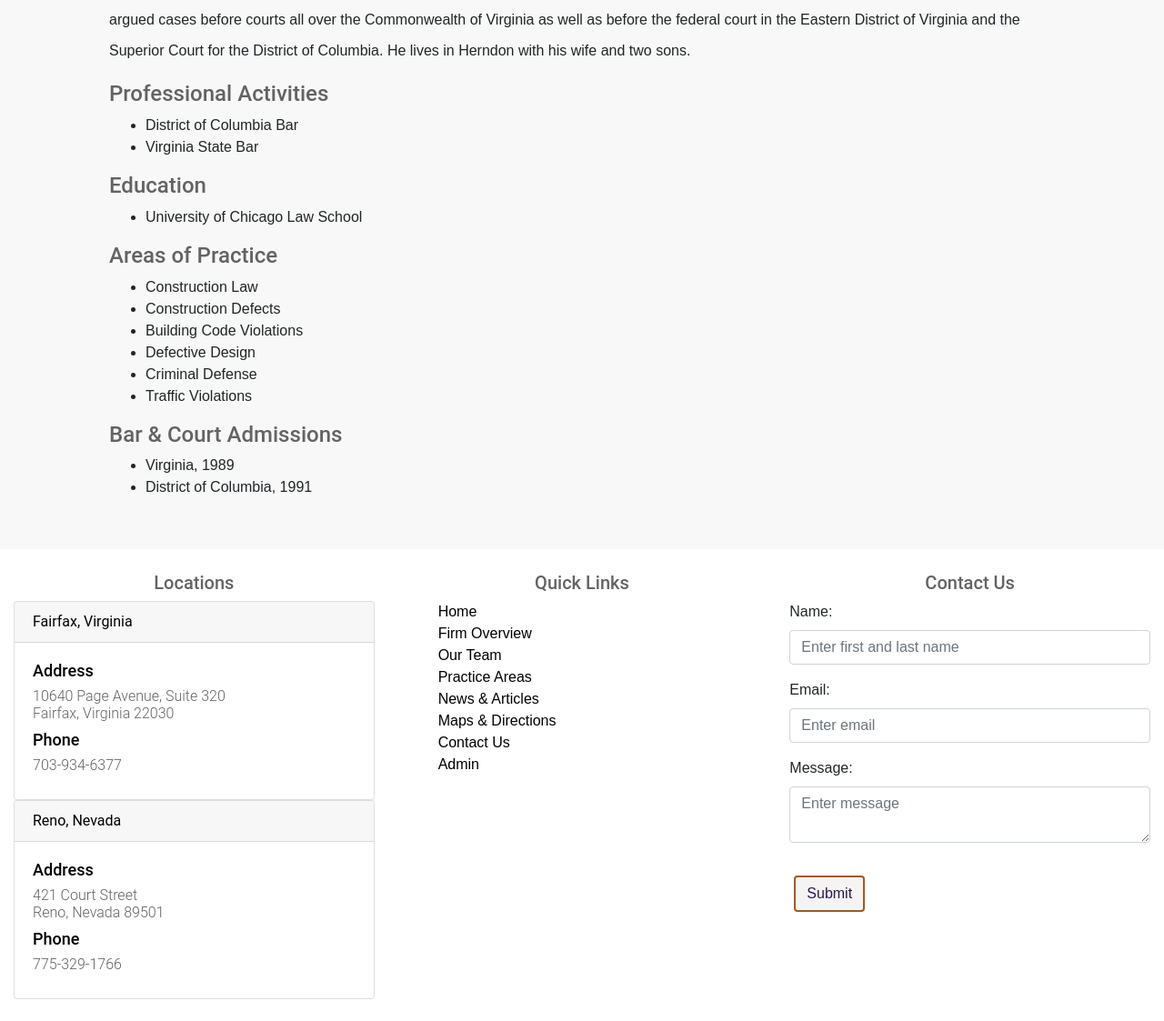
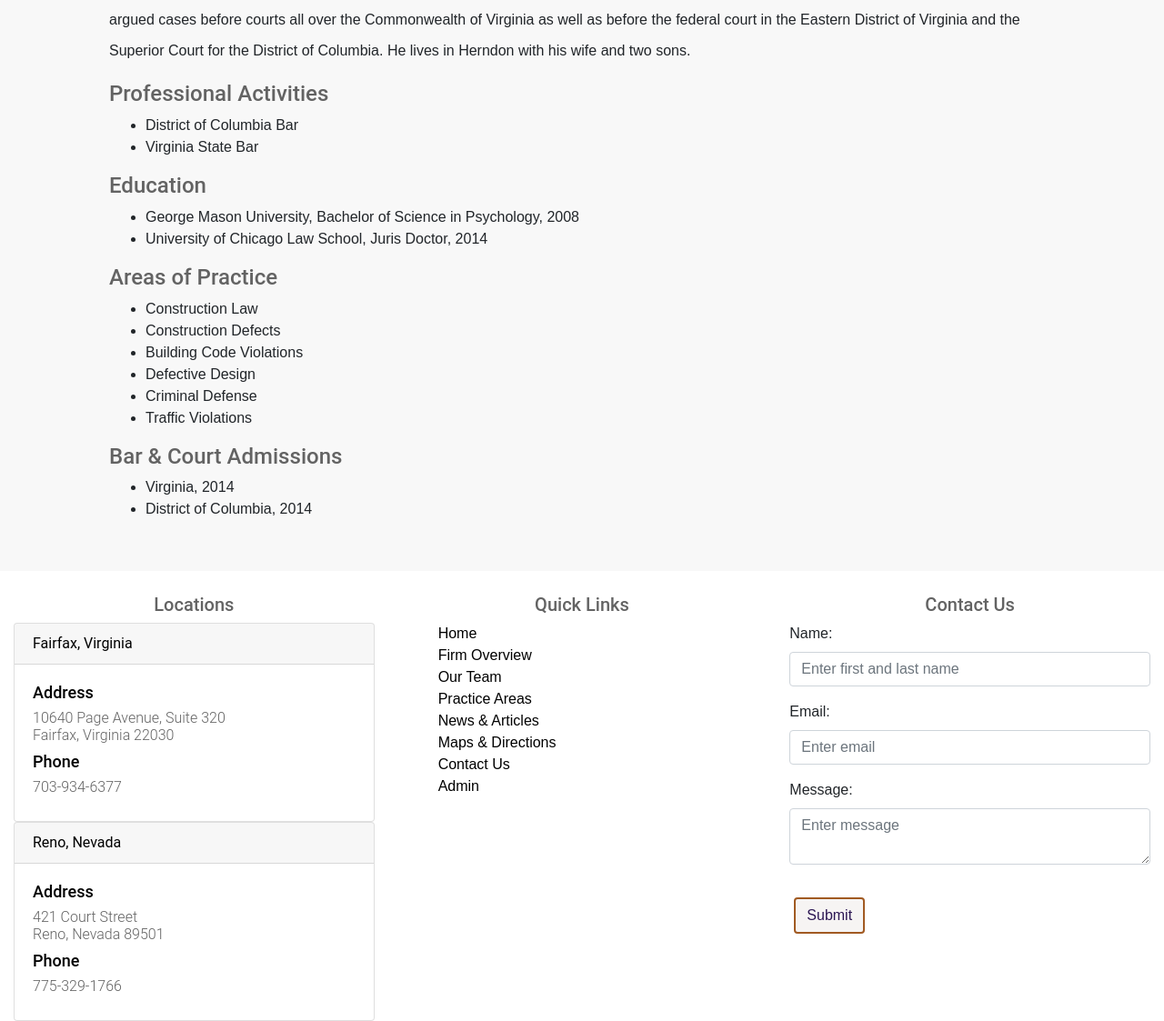
Before and after one commit to chrishwise/wise-law-firm-website, a Flask app: page /evan-williams in a window 1280 px wide. Shown: the part 744-1867 px from the top of the page at 91% size. Before the commit the page ends 1843 px from the top, so only its background shows below. Run offline with Flask 2, Linux system fonts and the light colour scheme; some libraries are stand-ins or nearby versions.

Commit message:
updated evans info

```diff
--- a/website/templates/evan-williams.html
+++ b/website/templates/evan-williams.html
@@ -34,7 +34,8 @@
 
 			<h4>Education</h4>
 			<ul>
-				<li>University of Chicago Law School</li>
+                <li>George Mason University, Bachelor of Science in Psychology, 2008</li>
+				<li>University of Chicago Law School, Juris Doctor, 2014</li>
 			</ul>
 
 			<h4>Areas of Practice</h4>
@@ -49,8 +50,8 @@
 
 			<h4>Bar & Court Admissions</h4>
 			<ul>
-				<li>Virginia, 1989</li>
-			    <li>District of Columbia, 1991</li>
+				<li>Virginia, 2014</li>
+			    <li>District of Columbia, 2014</li>
 			</ul>
 		</div>
 	</div>
```
